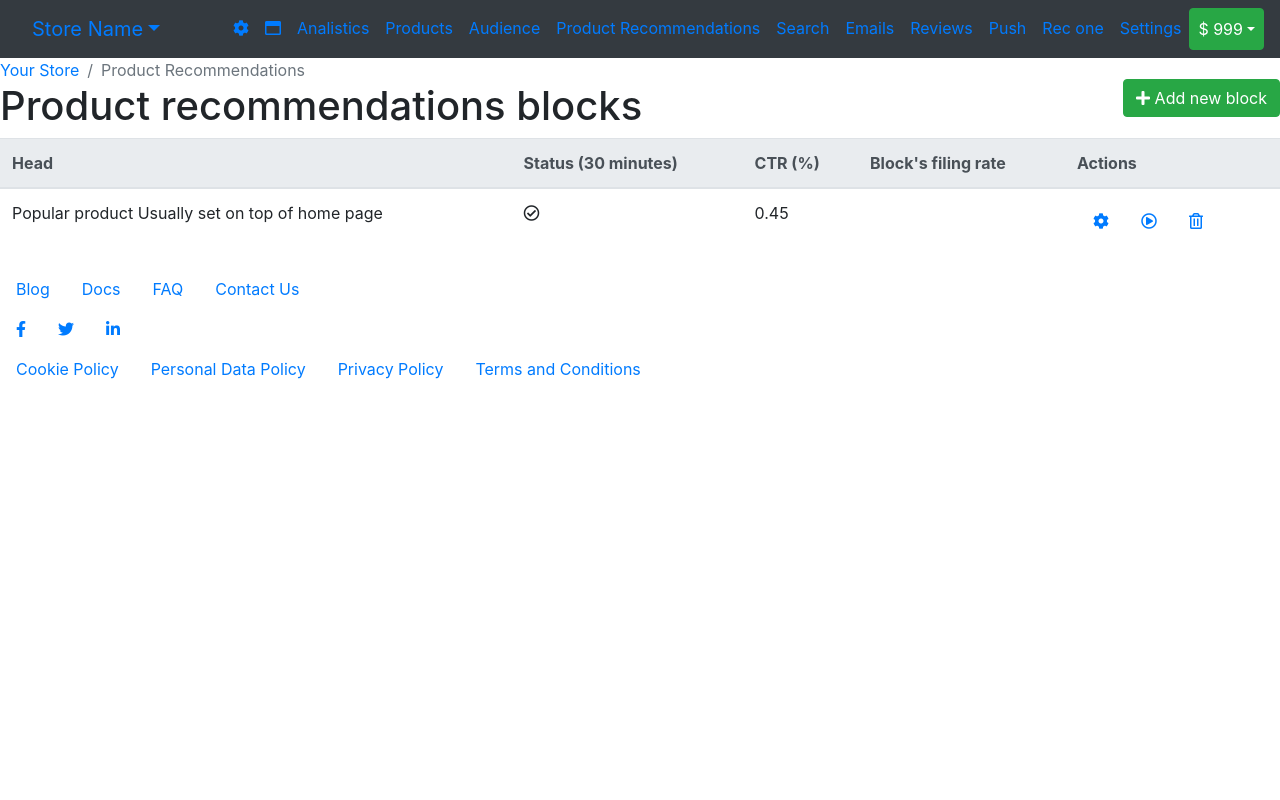
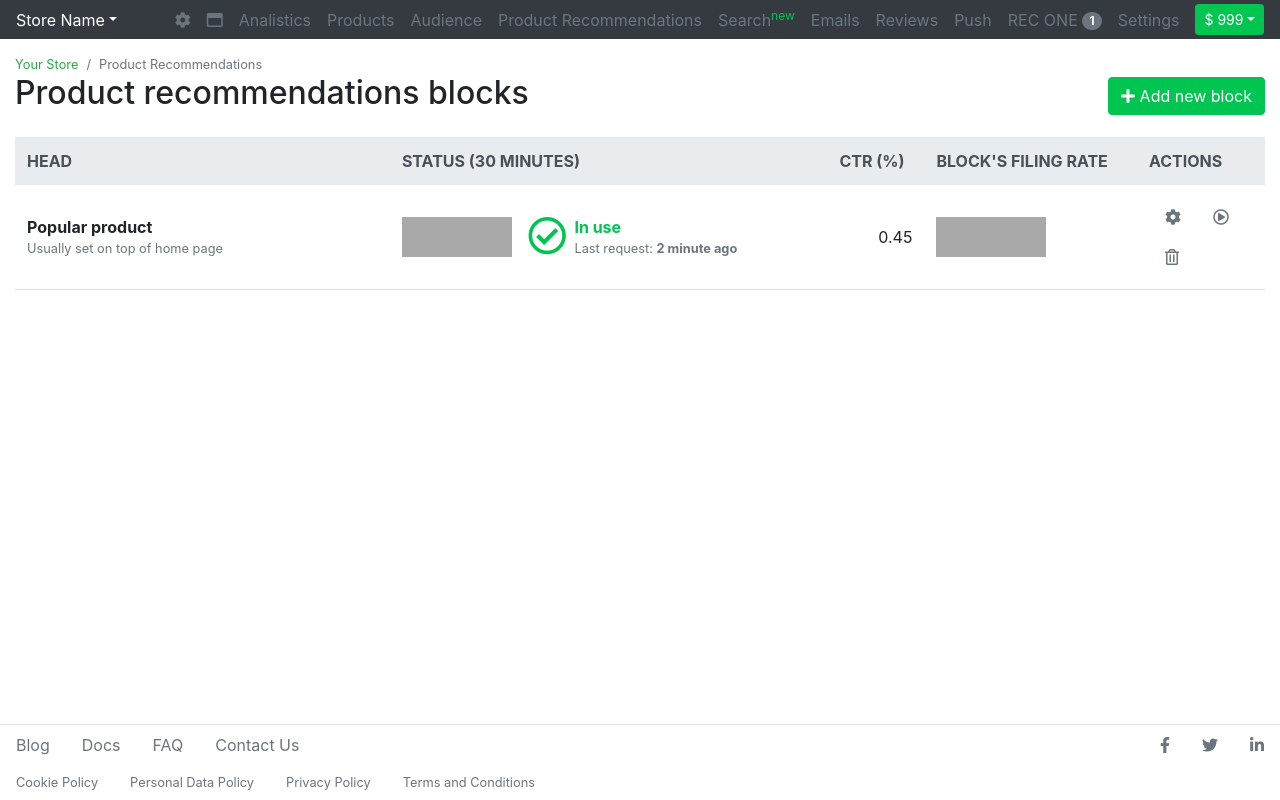
Before and after one commit to disha1010/product-recommendations, a website built with webpack: page src/index.html in a window 1280 px wide. Built offline with nearby package versions, Linux system fonts and the light colour scheme.

Commit message:
add custom styles and complete with the header

```diff
--- a/src/index.html
+++ b/src/index.html
@@ -6,12 +6,12 @@
   <meta http-equiv="X-UA-Compatible" content="ie=edge">
   <title>Document</title>
 </head>
-<body>
-  <header class="header bg-dark">
-    <nav class="navbar navbar-expand-lg">
+<body class="d-flex flex-column justify-content-between">
+  <header class="header bg-dark mb-20">
+    <nav class="navbar navbar-expand-lg py-1">
       <div class="collapse navbar-collapse" id="navbarSupportedContent">
         <div class="dropdown mr-auto">
-          <a class="navbar-brand nav-link dropdown-toggle" href="#" id="navbarDropdownMenuLink" role="button" data-toggle="dropdown" aria-haspopup="true" aria-expanded="false">Store Name</a>
+          <a class="nav-link dropdown-toggle active p-0" href="#" id="navbarDropdownMenuLink" role="button" data-toggle="dropdown" aria-haspopup="true" aria-expanded="false">Store Name</a>
           <div class="dropdown-menu" aria-labelledby="navbarDropdownMenuLink">
             <a class="dropdown-item" href="#">Action</a>
             <a class="dropdown-item" href="#">Another action</a>
@@ -25,32 +25,33 @@
           <li class="nav-item"><a href="#" class="nav-link">Products</a></li>
           <li class="nav-item"><a href="#" class="nav-link">Audience</a></li>
           <li class="nav-item"><a href="#" class="nav-link">Product Recommendations</a></li>
-          <li class="nav-item"><a href="#" class="nav-link">Search</a></li>
+          <li class="nav-item"><a href="#" class="nav-link">Search<sup class="text-success">new</sup></a></li>
           <li class="nav-item"><a href="#" class="nav-link">Emails</a></li>
           <li class="nav-item"><a href="#" class="nav-link">Reviews</a></li>
           <li class="nav-item"><a href="#" class="nav-link">Push</a></li>
-          <li class="nav-item"><a href="#" class="nav-link">Rec one</a></li>
+          <li class="nav-item"><a href="#" class="nav-link text-uppercase">Rec one <span class="badge badge-pill badge-secondary align-middle">1</span></a></li>
           <li class="nav-item"><a href="#" class="nav-link">Settings</a></li>
-          <li class="nav-item dropdown">
-            <a class="nav-link dropdown-toggle btn btn-success" href="#" id="navbarDropdownMenuLink" role="button" data-toggle="dropdown" aria-haspopup="true" aria-expanded="false">&#36; 999</a>
-            <div class="dropdown-menu" aria-labelledby="navbarDropdownMenuLink">
+        </ul>
+
+        <div class="dropdown ml-2">
+          <a class="dropdown-toggle btn btn-success btn-sm" href="#" id="navbarDropdownMenuLink" role="button" data-toggle="dropdown" aria-haspopup="true" aria-expanded="false">&#36; 999</a>
+          <div class="dropdown-menu dropdown-menu-right" aria-labelledby="navbarDropdownMenuLink">
             <a class="dropdown-item" href="#">Action</a>
             <a class="dropdown-item" href="#">Another action</a>
             <a class="dropdown-item" href="#">Something else here</a>
           </div>
-          </li>
-        </ul>
+        </div>
       </div>
     </nav>
   </header>
 
-  <main class="content">
-    <section class="content__header d-flex justify-content-between align-items-center">
+  <main class="content container-fluid py-3">
+    <section class="d-flex justify-content-between align-items-center">
       <div>
         <nav aria-label="breadcrumb">
           <ol class="breadcrumb bg-transparent m-0 p-0">
-            <li class="breadcrumb-item"><a href="#">Your Store</a></li>
-            <li class="breadcrumb-item active" aria-current="page">Product Recommendations</li>
+            <li class="breadcrumb-item small"><a href="#">Your Store</a></li>
+            <li class="breadcrumb-item small active" aria-current="page">Product Recommendations</li>
           </ol>
         </nav>
         <h1 class="h1">Product recommendations blocks</h1>
@@ -62,51 +63,57 @@
       </a>
     </section>
 
+    <section>
       <table class="table table-hover">
         <thead class="thead-light">
           <tr>
-          <th scope="col">Head</th>
-          <th scope="col">Status (30 minutes)</th>
+            <th scope="col" style="width: 30%;">Head</th>
+            <th scope="col" style="width: 35%;">Status (30 minutes)</th>
             <th scope="col">CTR (%)</th>
             <th scope="col">Block's filing rate</th>
-          <th scope="col">Actions</th>
+            <th scope="col" style="width: 8rem;">Actions</th>
           </tr>
         </thead>
         <tbody>
           <tr>
-          <td>
-            <span class="td-title">Popular product</span>
-            <span class="td-subtitle">Usually set on top of home page</span>
+            <td class="align-middle">
+              <div class="font-weight-bold">Popular product</div>
+              <div class="small text-secondary">Usually set on top of home page</div>
             </td>
-          <td>
+            <td class="align-middle">
+              <div class="d-flex align-items-center">
                 <div class="histogram"></div>
-            <div class="desc">
-              <i class="far fa-check-circle"></i>
-              <!-- <i class="fas fa-info-circle"></i>
-              <i class="fas fa-exclamation-triangle"></i>-->
+                <div class="desc d-flex align-items-center">
+                  <i class="far fa-check-circle text-success mr-2"></i>
+                  <!-- <i class="fas fa-info-circle text-secondary"></i>
+                  <i class="fas fa-exclamation-triangle text-error"></i>-->
                   <div>
-                <span class="td-title"></span>
-                <span class="td-subtitle"></span>
+                    <div class="font-weight-bold text-success">In use</div>
+                    <div class="small text-secondary">Last request: <span class="font-weight-bold">2 minute ago</span></div>
+                  </div>
                 </div>
               </div>
             </td>
-          <td>0.45</td>
-          <td></td>
-          <td>
+            <td class="text-right align-middle">0.45</td>
+            <td class="align-middle">
+              <div class="histogram"></div>
+            </td>
+            <td class="align-middle">
               <ul class="nav">
-              <li class="nav-item"><a href="#" class="nav-link"><i class="fas fa-cog"></i></a></li>
-              <li class="nav-item"><a href="#" class="nav-link"><i class="far fa-play-circle"></i></a></li>
+                <li class="nav-item"><a href="#" class="nav-link text-secondary"><i class="fas fa-cog"></i></a></li>
+                <li class="nav-item"><a href="#" class="nav-link text-secondary"><i class="far fa-play-circle"></i></a></li>
                 <!-- <i class="far fa-pause-circle"></i> -->
-              <li class="nav-item"><a href="#" class="nav-link"><i class="far fa-trash-alt"></i></a></li>
+                <li class="nav-item"><a href="#" class="nav-link text-secondary"><i class="far fa-trash-alt"></i></a></li>
               </ul>
             </td>
           </tr>
         </tbody>
       </table>
+    </section>
   </main>
 
-  <footer class="footer">
-    <section class="footer--top">
+  <footer class="footer border-top mt-auto">
+    <section class="footer--top d-flex justify-content-between align-items-center">
       <ul class="nav">
         <li class="nav-item"><a href="#" class="nav-link">Blog</a></li>
         <li class="nav-item"><a href="#" class="nav-link">Docs</a></li>
@@ -121,10 +128,10 @@
     </section>
     <section class="footer--bottom">
       <ul class="nav">
-        <li class="nav-item"><a href="#" class="nav-link">Cookie Policy</a></li>
-        <li class="nav-item"><a href="#" class="nav-link">Personal Data Policy</a></li>
-        <li class="nav-item"><a href="#" class="nav-link">Privacy Policy</a></li>
-        <li class="nav-item"><a href="#" class="nav-link">Terms and Conditions</a></li>
+        <li class="nav-item small"><a href="#" class="nav-link">Cookie Policy</a></li>
+        <li class="nav-item small"><a href="#" class="nav-link">Personal Data Policy</a></li>
+        <li class="nav-item small"><a href="#" class="nav-link">Privacy Policy</a></li>
+        <li class="nav-item small"><a href="#" class="nav-link">Terms and Conditions</a></li>
       </ul>
     </section>
   </footer>
--- a/src/scss/_custom.scss
+++ b/src/scss/_custom.scss
@@ -0,0 +1,63 @@
+$theme-colors: (
+  "success": #00C551,
+  "danger": #FD0031
+);
+
+@import "~bootstrap/scss/bootstrap";
+
+body {
+  height: 100vh;
+}
+
+.content {
+  overflow: auto;
+}
+.h1 {
+  font-size: $font-size-base * 2;
+  margin-bottom: 1.5rem;
+}
+
+.header {
+  .nav-link {
+    color: #6c757d;
+    padding-top: 0;
+    padding-bottom: 0;
+    &.active,
+    &:hover {
+      color: $white;
+    }
+  }
+}
+
+.breadcrumb {
+  a {
+    color: $success;
+  }
+}
+
+.table {
+  thead th {
+    border: 0;
+    text-transform: uppercase;
+  }
+  tr td {
+    border-top: 0;
+    border-bottom: 1px solid #dee2e6;
+  }
+  .desc i {
+    font-size: 2.4rem;
+  }
+}
+
+.histogram {
+  width: 110px;
+  height: 40px;
+  margin-right: 1rem;
+  background-color: darkgray;
+}
+
+.footer {
+  .nav-link {
+    color: #6c757d
+  }
+}
--- a/src/scss/style.scss
+++ b/src/scss/style.scss
@@ -1,3 +1,2 @@
-@import "~bootstrap/scss/bootstrap";
+@import "custom";
 @import "icon-font";
-@import "custom";
--- a/webpack.config.js
+++ b/webpack.config.js
@@ -33,10 +33,6 @@ module.exports = {
         }]
       },
       {
-        test: /\.less$/,
-        use: ['less-loader']
-      },
-      {
         test: /\.woff(2)?(\?v=[0-9]\.[0-9]\.[0-9])?$/,
         loader: 'url-loader?limit=10000&mimetype=application/font-woff'
       },
```
Lines whose indentation alone changed are shown as unchanged.
